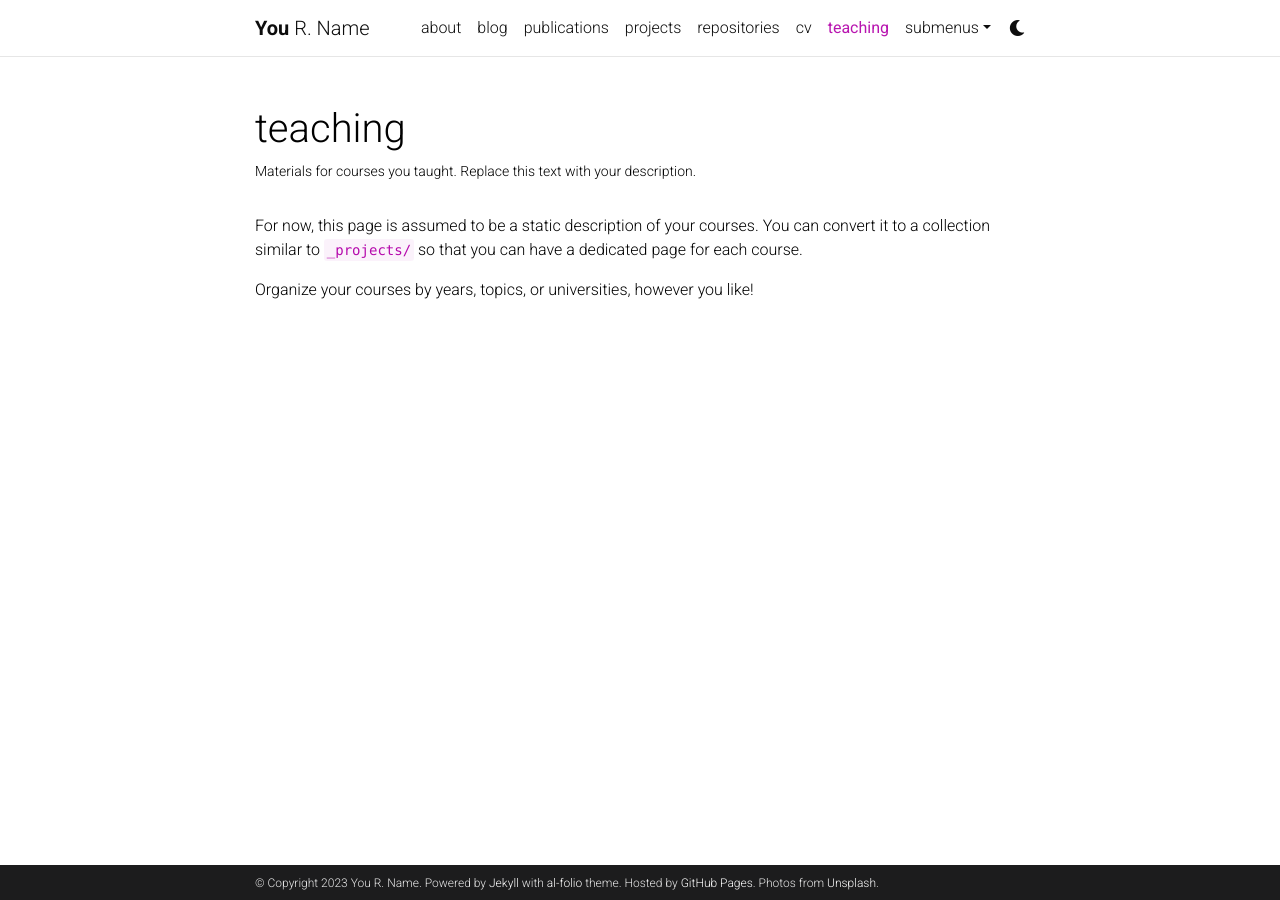
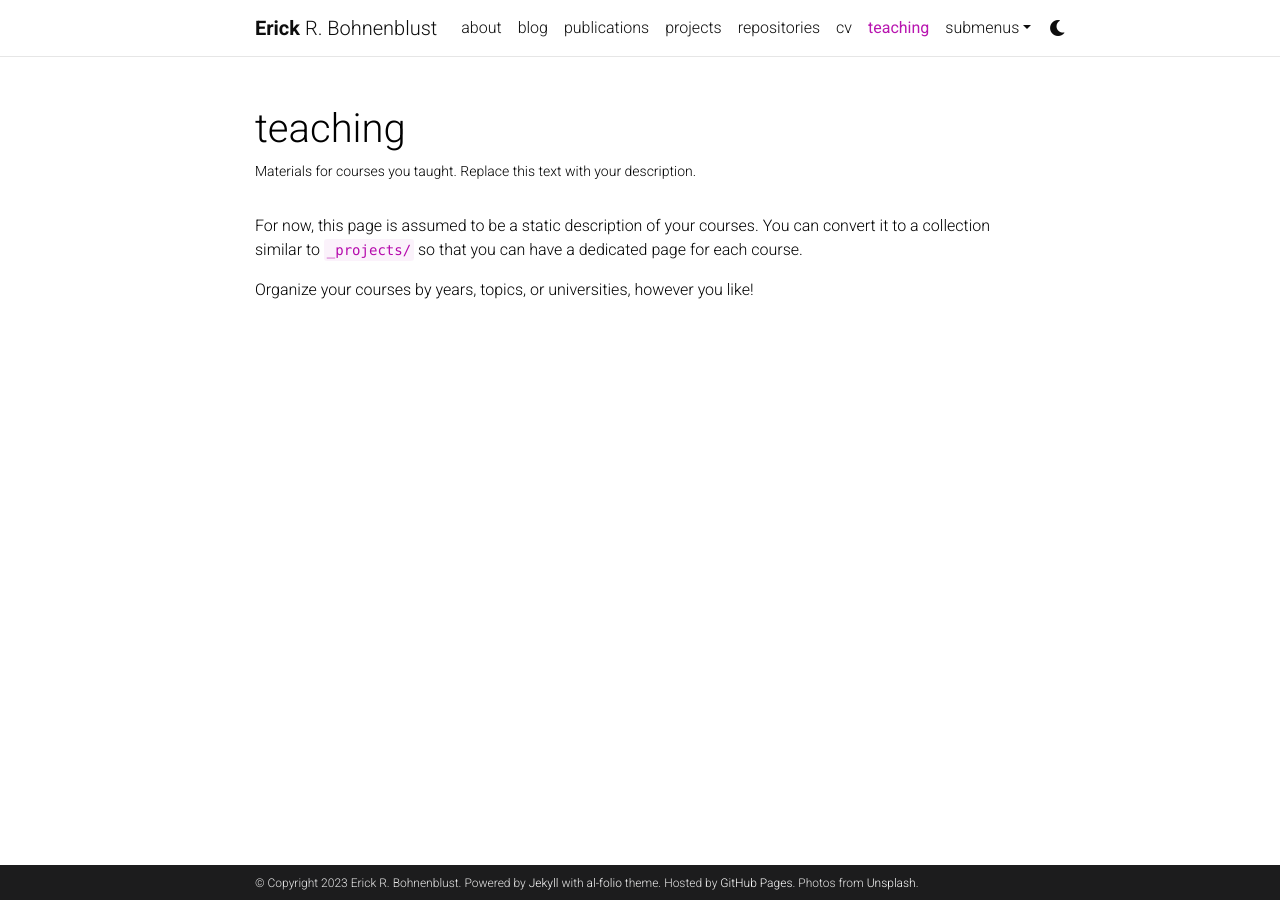
Before and after one commit to ebohnenb/ebohnenb.github.io, a Jekyll site: the page built from _pages/teaching.md, in a window 1280 px wide. Built offline with Jekyll 4.4.1, drawn with Linux system fonts in a browser that asks for light colours; comment, search, counter and statistics services are not loaded; a style sheet for code colours, icons or effects is not loaded.

Commit message:
Update _config.yml

```diff
--- a/_config.yml
+++ b/_config.yml
@@ -3,10 +3,10 @@
 # -----------------------------------------------------------------------------
 
 title: blank # the website title (if blank, full name will be used instead)
-first_name: You
+first_name: Erick
 middle_name: R.
-last_name: Name
-email: you@example.com
+last_name: Bohnenblust
+email: ebohnenb@gmail.com
 description: > # the ">" symbol means to ignore newlines until "footer_text:"
   A simple, whitespace theme for academics. Based on [*folio](https://github.com/bogoli/-folio) design.
 footer_text: >
@@ -18,8 +18,8 @@ keywords: jekyll, jekyll-theme, academic-website, portfolio-website  # add your
 lang: en # the language of your site (for example: en, fr, cn, ru, etc.)
 icon: ⚛️  # the emoji used as the favicon (alternatively, provide image name in /assets/img/)
 
-url: https://alshedivat.github.io # the base hostname & protocol for your site
-baseurl: /al-folio # the subpath of your site, e.g. /blog/
+url: https://ebohnenb.github.io # the base hostname & protocol for your site
+baseurl: #/al-folio # the subpath of your site, e.g. /blog/
 last_updated: false # set to true if you want to display last updated in the footer
 impressum_path:  # set to path to include impressum link in the footer, use the same path as permalink in a page, helps to conform with EU GDPR
 
```
